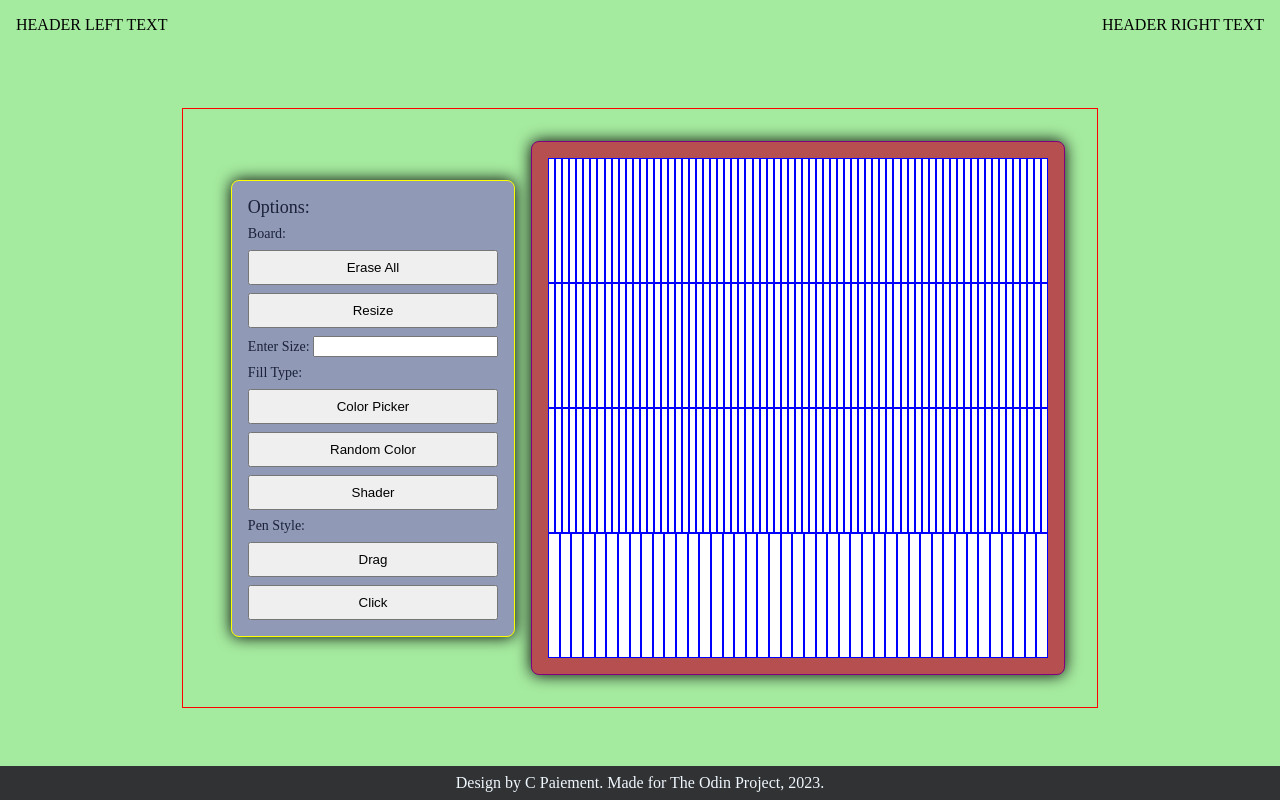
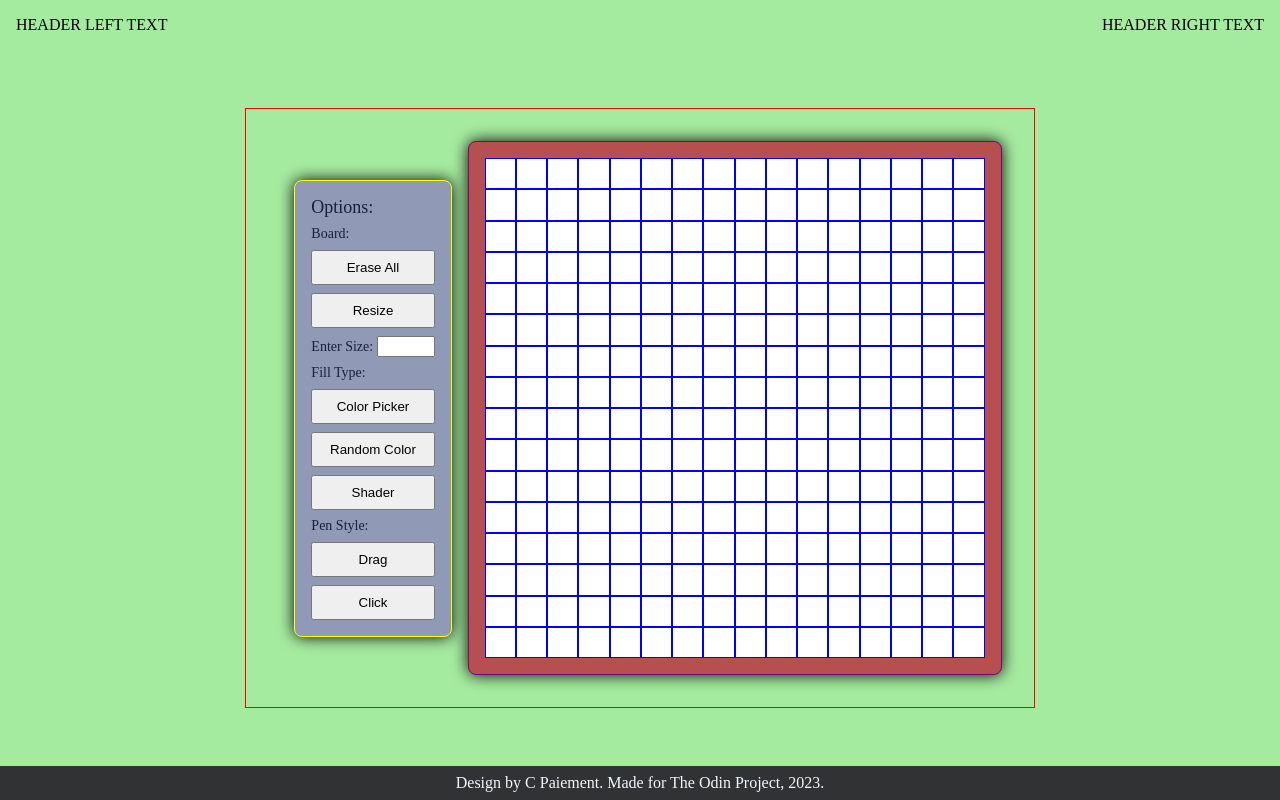
Before and after one commit to copaiement/etch-a-sketch, a plain HTML site: page index.html in a window 1280 px wide. Drawn offline with Linux system fonts and the light colour scheme.

Commit message:
Update with working JS for resizing board

```diff
--- a/etchasketch.js
+++ b/etchasketch.js
@@ -15,7 +15,7 @@ function addPixel() {
     artboard.appendChild(pixel);
 
 }
-
+// ADD REJECTION FOR DECIMALS
 function resize() {
     //get new size
     let getValue = document.getElementById("value");
@@ -41,12 +41,18 @@ function resize() {
     for (let i = 1; i <= (resizeNum * resizeNum); i ++) {
         addPixel();
     }
+
+    //set .artboard grid column qty for resizeNum
+    const artboard = document.querySelector(".artboard");
+    artboard.style.gridTemplateColumns = `repeat(${resizeNum}, minmax(0, 1fr))`;
 }
 
 function erase() {
+
+    //was testing with this. it is probably broken
     const artboard = document.querySelector(".artboard");
-    const pixels = document.querySelectorAll(".pixel");
-    pixels.style.background = 'white';
+    //const pixels = document.querySelectorAll(".pixel");
+    artboard.style.cssText = "grid-template-columns: repeat(12, minmax(0, 1fr))"
 }
 
 initialize();
--- a/index.html
+++ b/index.html
@@ -7,6 +7,7 @@
     <meta name="viewport" content="width=device-width, initial-scale=1.0">
     <title>Pixel Art Generator</title>
     <link rel="stylesheet" href="style.css">
+    <style></style>
     <script src="etchasketch.js" defer></script>
 </head>
 <body>
@@ -35,7 +36,7 @@
                 <button id="btn-drag">Drag</button>
                 <button id="btn-click">Click</button>
             </div>
-            <div class="artboard">
+            <div class="artboard" style="grid-template-columns: repeat(16, minmax(0, 1fr))">
 
             </div>
         </div>
--- a/style.css
+++ b/style.css
@@ -57,6 +57,10 @@ body {
     font-size: 14px;
 }
 
+input {
+    width: 50px;
+}
+
 button {
     margin: 0px;
     padding: 8px;
@@ -71,20 +75,17 @@ button {
     height: 500px;
 
     padding: 16px;
-
-    display: flex;
-    flex-flow: wrap;
-
+    display: grid;
+    grid-auto-columns: minmax(0, 1fr);
+    grid-auto-flow: row;
 }
 
 .pixel {
 
     background-color: white;
     border: 1px solid blue;
-    display: flex;
-    min-height: 5px;
-    min-width: 5px;
-    flex-grow: 1;
+
+
 }
 
 .footer {
```
